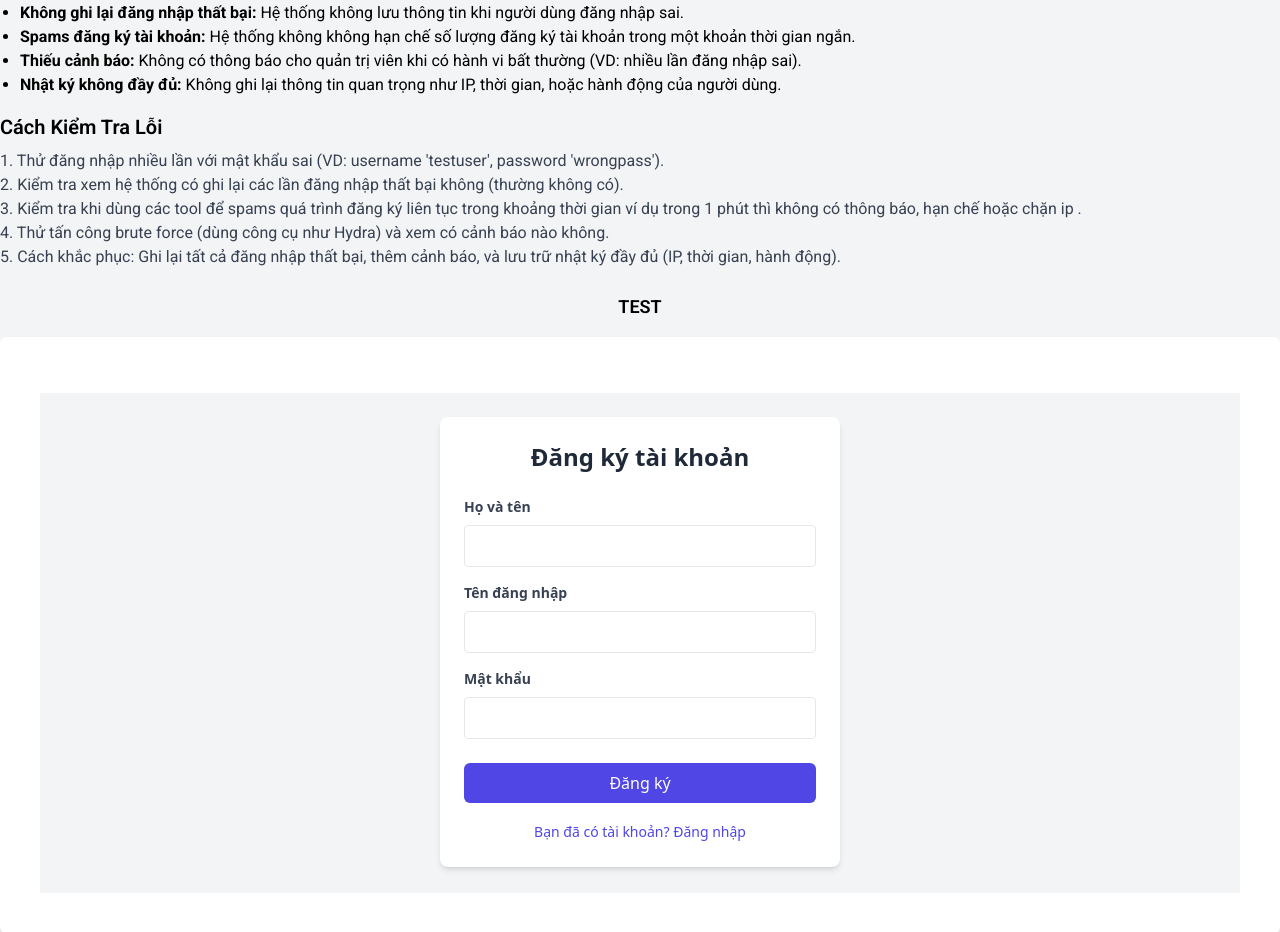
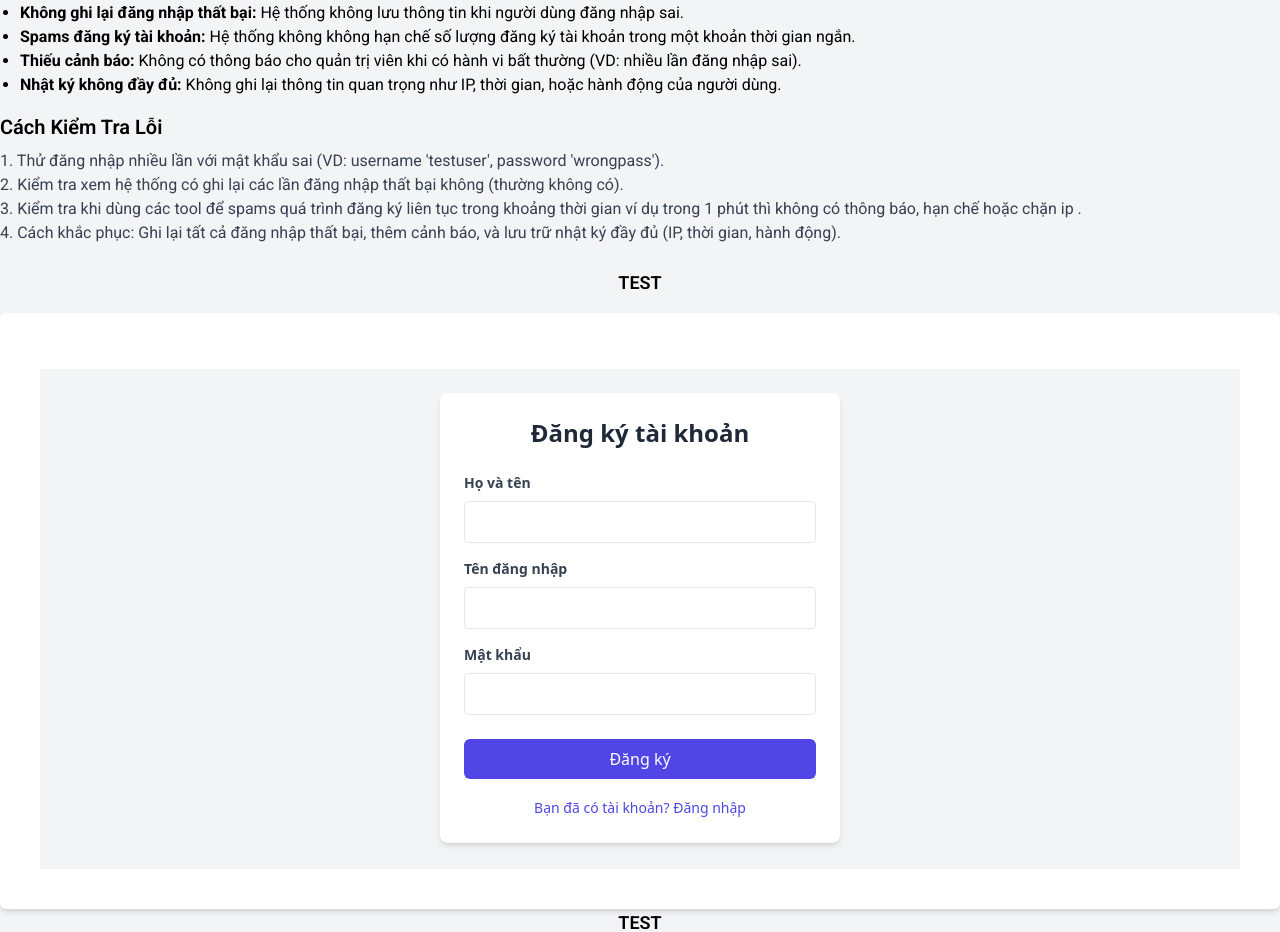
Before and after one commit to hailong289/app-security-holes, a PHP site: template App/Views/security_logging_and_monitoring_failures.php in a window 1280 px wide. Shown: the part 151-1083 px from the top of the page. Run offline with PHP 8.4, Linux system fonts and the light colour scheme; the template is opened without the code that fills it, so the values that code supplies are empty; some libraries are stand-ins or nearby versions.

Commit message:
Merge branch 'developer'

```diff
--- a/App/Views/security_logging_and_monitoring_failures.php
+++ b/App/Views/security_logging_and_monitoring_failures.php
@@ -16,9 +16,7 @@
     <p class="text-gray-700">1. Thử đăng nhập nhiều lần với mật khẩu sai (VD: username 'testuser', password 'wrongpass').</p>
     <p class="text-gray-700">2. Kiểm tra xem hệ thống có ghi lại các lần đăng nhập thất bại không (thường không có).</p>
     <p class="text-gray-700">3. Kiểm tra khi dùng các tool để spams quá trình đăng ký liên tục trong khoảng thời gian ví dụ trong 1 phút thì không có thông báo, hạn chế hoặc chặn ip .</p>
-
-    <p class="text-gray-700">4. Thử tấn công brute force (dùng công cụ như Hydra) và xem có cảnh báo nào không.</p>
-    <p class="text-gray-700">5. Cách khắc phục: Ghi lại tất cả đăng nhập thất bại, thêm cảnh báo, và lưu trữ nhật ký đầy đủ (IP, thời gian, hành động).</p>
+    <p class="text-gray-700">4. Cách khắc phục: Ghi lại tất cả đăng nhập thất bại, thêm cảnh báo, và lưu trữ nhật ký đầy đủ (IP, thời gian, hành động).</p>
 </div>
 <div class="mt-6">
     <h3 class="text-lg font-semibold mb-4 text-center">TEST</h3>
--- a/App/Views/security_misconfiguration.php
+++ b/App/Views/security_misconfiguration.php
@@ -4,7 +4,7 @@
 <h2 class="text-xl font-semibold text-gray-800 mb-2">Các Lỗi Cấu Hình Bảo Mật Sai Trong Ví Dụ</h2>
 <ul class="list-disc ml-5 text-gray-700 mb-4">
     <li><strong>Để mặc định cấu hình:</strong> Sử dụng thông tin đăng nhập mặc định (VD: admin/admin) cho trang quản trị.</li>
-    <li><strong>Để lộ trang lỗi:</strong> Cấu hình sai khiến lộ thông tin server (VD: stack trace).</li>
+<!--    <li><strong>Để lộ trang lỗi:</strong> Cấu hình sai khiến lộ thông tin server (VD: stack trace).</li>-->
     <li><strong>Không cập nhật phần mềm:</strong> Sử dụng phiên bản cũ của thư viện hoặc server dễ bị tấn công.</li>
 </ul>
 
@@ -12,8 +12,8 @@
 <h2 class="text-xl font-semibold text-yellow-800 mb-4">Cách Kiểm Tra Lỗi</h2>
 <p class="text-gray-700">1. Đăng nhập với thông tin mặc định (username: 'admin', password: 'admin').</p>
 <p class="text-gray-700">2. Thử truy cập trực tiếp <a href="<?=getBaseUrl()?>/admin" class="text-blue-500 hover:underline"><?=getBaseUrl()?>/admin</a> mà không cần đăng nhập.</p>
-<p class="text-gray-700">3. Kiểm tra trang lỗi (VD: 404, 500) để xem có lộ thông tin server không.</p>
-<p class="text-gray-700">4. Cách khắc phục: Thay đổi thông tin mặc định, ẩn trang admin, và cập nhật phần mềm thường xuyên.</p>
+<!--<p class="text-gray-700">3. Kiểm tra trang lỗi (VD: 404, 500) để xem có lộ thông tin server không.</p>-->
+<p class="text-gray-700">3. Cách khắc phục: Thay đổi thông tin mặc định, ẩn trang admin, và cập nhật phần mềm thường xuyên.</p>
 
 <div class="mt-6">
     <h3 class="text-lg font-semibold mb-4 text-center">TEST</h3>
```
